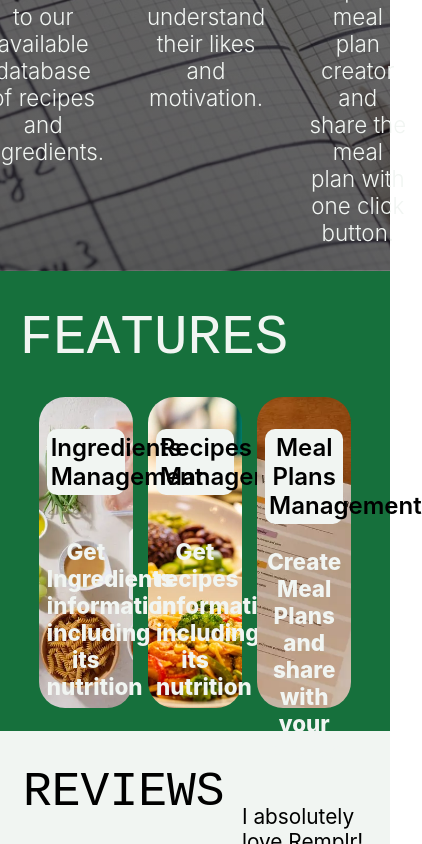
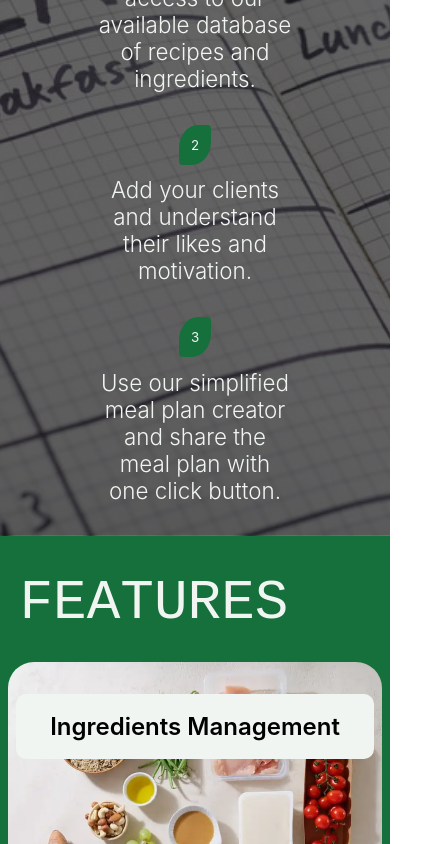
Before and after one commit to coderhimanshu1/REMPLR-2.0, a React (Create React App) app: page / in a window 390 px wide. Shown: the part 1900-2744 px from the top of the page, 422 px wide, since content can reach past the window. Built offline with nearby package versions, Linux system fonts and the light colour scheme.

Commit message:
adjusting responsive elements

```diff
--- a/src/styles/home.css
+++ b/src/styles/home.css
@@ -147,7 +147,7 @@ body {
 .home-features-cards {
   display: flex;
   flex-direction: row;
-  flex-wrap: wrap;
+
   justify-content: center;
   max-width: 100%;
 }
@@ -155,17 +155,14 @@ body {
 .home-features-card1 {
   position: relative;
   background-image: url("../images/feature1.webp");
-  width: 20%;
 }
 
 .home-features-card2 {
   background-image: url("../images/feature2.webp");
-  width: 20%;
 }
 
 .home-features-card3 {
   background-image: url("../images/featur3.webp");
-  width: 20%;
 }
 
 .home-features-card1,
@@ -294,3 +291,20 @@ h2 {
 .home-contact-social-container small {
   padding: 0.5% 0;
 }
+
+@media (max-width: 660px) {
+  .home-features-cards {
+    display: flex;
+    flex-direction: column;
+  }
+
+  .home-action-steps {
+    display: flex;
+    flex-direction: column;
+    align-items: center;
+  }
+  .home-action-step {
+    margin: 2%;
+    width: 50%;
+  }
+}
```
